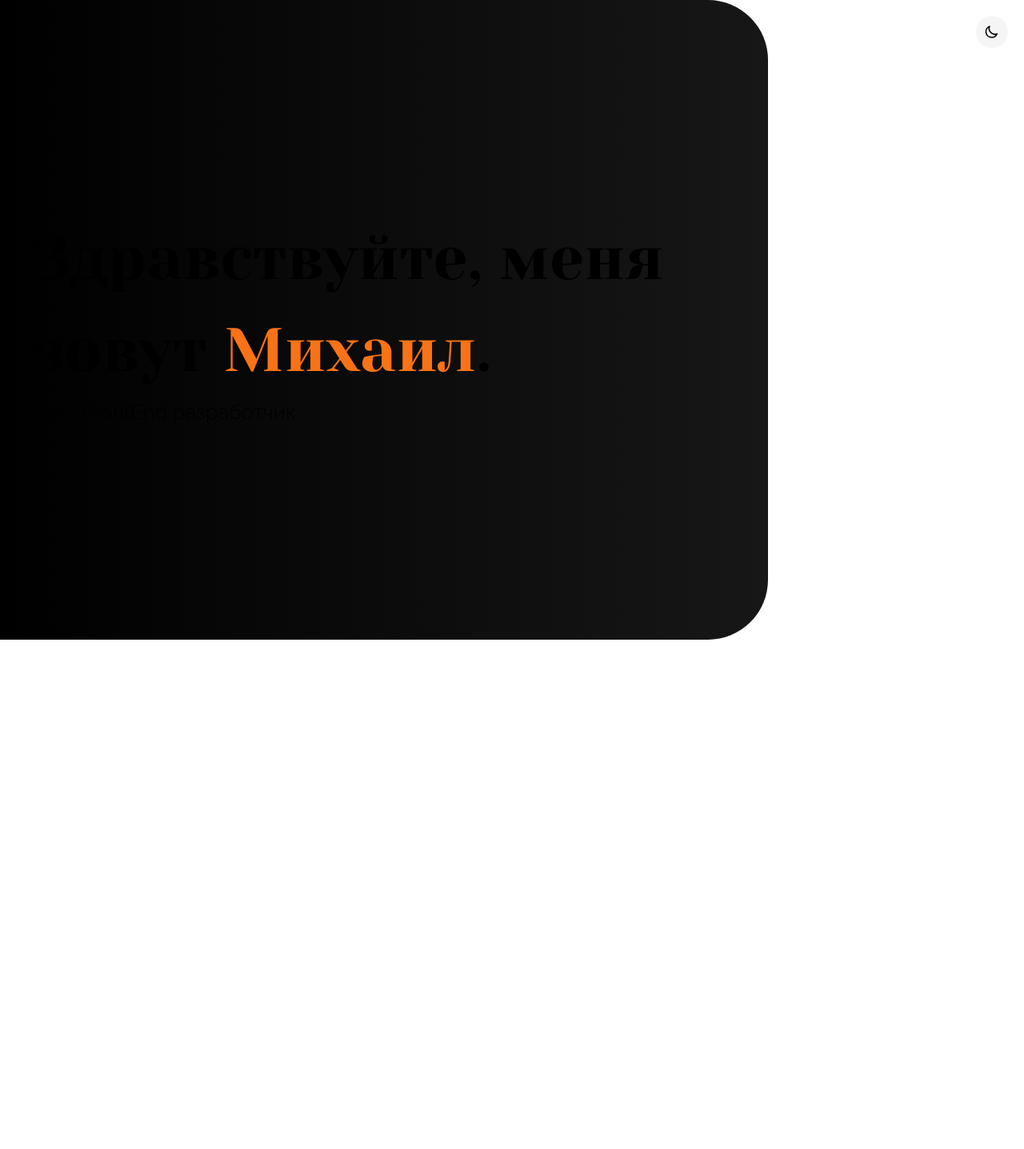
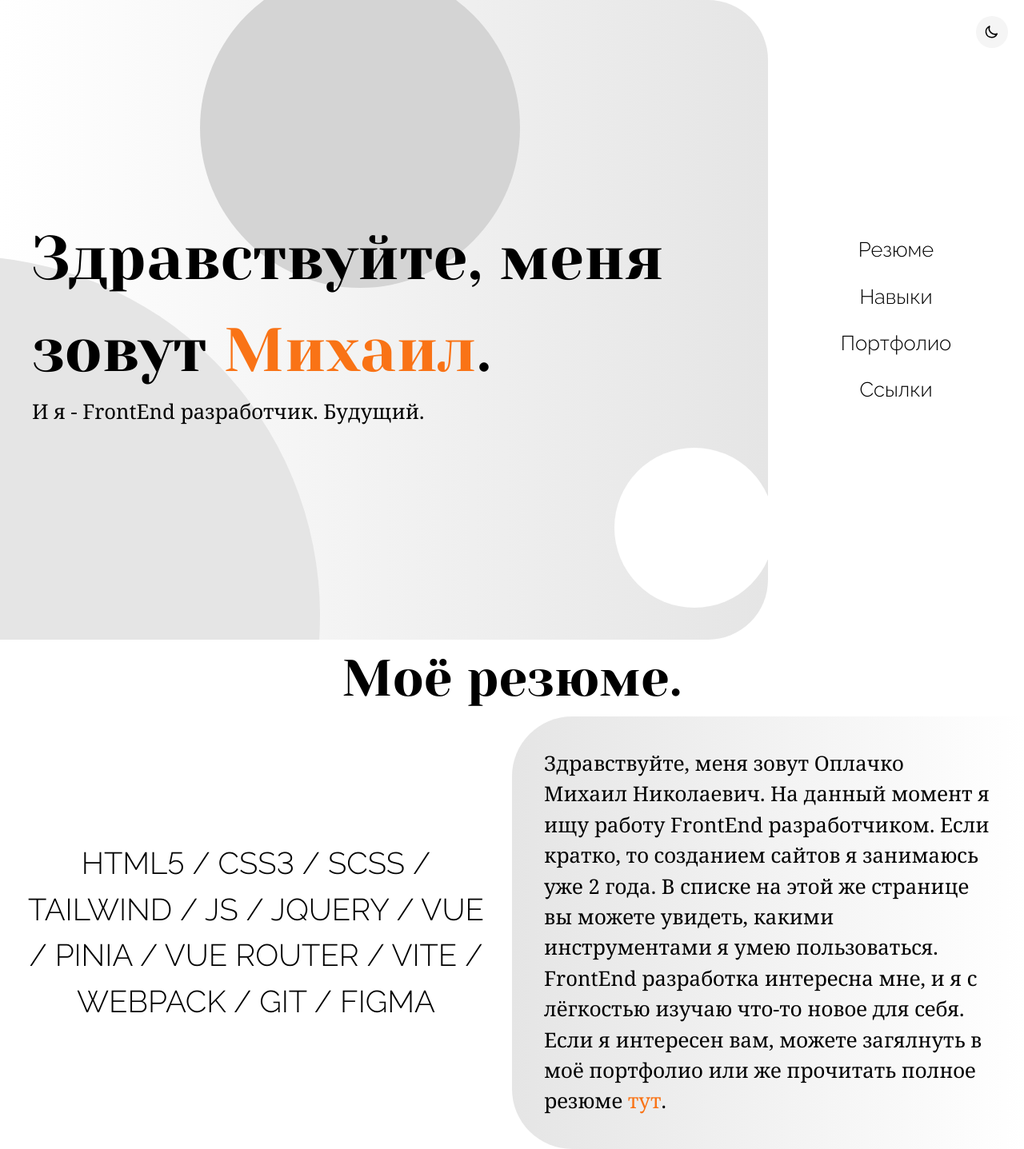
Before and after one commit to hysnp/portfolio-one, a Vue app: page / in a window 1280 px wide. Shown: the whole page at 80% size. Before the commit the page ends 800 px from the top, so only its background shows below. Built offline with nearby package versions, Linux system fonts and the light colour scheme.

Commit message:
a lot of stuff

```diff
--- a/package.json
+++ b/package.json
@@ -9,8 +9,10 @@
   },
   "dependencies": {
     "@heroicons/vue": "^1.0.6",
+    "motion": "^10.11.0",
     "pinia": "^2.0.14",
     "sass": "^1.53.0",
+    "throttle-debounce": "^5.0.0",
     "vue": "^3.2.37"
   },
   "devDependencies": {
--- a/src/App.vue
+++ b/src/App.vue
@@ -1,12 +1,14 @@
 <template>
-  <main class="h-full dark:bg-black bg-white duration-200">
+  <main class="h-full dark:bg-black bg-white">
     <SectionOneVue />
+    <SectionTwoVue />
   </main>
 </template>
 
 <script setup>
 // vue3 parts
 import SectionOneVue from "./sections/SectionOne.vue";
+import SectionTwoVue from "./sections/SectionTwo.vue";
 </script>
 
 <style lang="scss">
--- a/src/sections/SectionOne.vue
+++ b/src/sections/SectionOne.vue
@@ -1,29 +1,183 @@
 <template>
-  <section>
+  <section id="section-one" class="flex lg:flex-row flex-col">
     <ThemeSwitcherVue />
-    <div class="bg-section-one grid place-content-center h-screen lg:w-3/4 w-full px-10">
-      <h1 class="text-eva lg:text-6vw text-6vh lg:text-left text-center">
+    <div
+      class="relative grid place-content-center h-screen lg:w-3/4 w-full px-10 lg:bg-gradient-to-r bg-gradient-to-b from-white to-neutral-200 dark:from-black dark:to-neutral-900 lg:rounded-r-75px rounded-b-75px overflow-hidden z-10"
+    >
+      <h1
+        id="text-show-1"
+        class="relative text-eva lg:text-6vw text-5vh lg:text-left text-center z-20"
+        style="filter: opacity(0); top: -40px"
+      >
         Здравствуйте, меня зовут <span class="text-orange-500">Михаил</span>.
       </h1>
-      <p class="text-raleway lg:text-2vw text-2vh lg:text-left text-center">И я - FrontEnd разработчик.</p>
+      <p
+        id="text-show-2"
+        class="relative text-noto lg:text-2vw text-2vh lg:text-left text-center z-20"
+        style="filter: opacity(0)"
+      >
+        И я - FrontEnd разработчик. Будущий.
+      </p>
+
+      <svg
+        width="400"
+        height="400"
+        viewBox="0 0 400 400"
+        xmlns="http://www.w3.org/2000/svg"
+        id="circle-one"
+        class="absolute"
+        style="top: -500px; left: 250px"
+      >
+        <circle
+          cx="200"
+          cy="200"
+          r="200"
+          class="dark:fill-neutral-800 fill-neutral-300"
+        />
+      </svg>
+      <svg
+        width="200"
+        height="200"
+        viewBox="0 0 200 200"
+        xmlns="http://www.w3.org/2000/svg"
+        id="circle-two"
+        class="absolute"
+        style="top: -300px; left: 60vw"
+      >
+        <circle
+          cx="100"
+          cy="100"
+          r="100"
+          class="dark:fill-neutral-900 fill-white"
+        />
+      </svg>
+      <svg
+        width="900"
+        height="900"
+        viewBox="0 0 900 900"
+        xmlns="http://www.w3.org/2000/svg"
+        id="circle-three"
+        class="absolute"
+        style="top: -900px; left: -500px"
+      >
+        <circle
+          cx="450"
+          cy="450"
+          r="450"
+          class="dark:fill-neutral-800 fill-neutral-200"
+        />
+      </svg>
     </div>
+    <nav
+      class="flex lg:flex-nowrap lg:flex-col flex-wrap justify-center items-center lg:w-1/4 w-full my-5 lg:space-y-5 text-center text-raleway lg:text-2vw text-3vh"
+    >
+      <a
+        id="nav-anim-1"
+        class="px-5 hover:bg-orange-500 duration-200 rounded-full"
+        style="filter: opacity(0)"
+        href="#section-two"
+        >Резюме</a
+      >
+      <a
+        id="nav-anim-2"
+        class="px-5 hover:bg-orange-500 duration-200 rounded-full"
+        style="filter: opacity(0)"
+        href=""
+        >Навыки</a
+      >
+      <a
+        id="nav-anim-3"
+        class="px-5 hover:bg-orange-500 duration-200 rounded-full"
+        style="filter: opacity(0)"
+        href=""
+        >Портфолио</a
+      >
+      <a
+        id="nav-anim-4"
+        class="px-5 hover:bg-orange-500 duration-200 rounded-full"
+        style="filter: opacity(0)"
+        href=""
+        >Ссылки</a
+      >
+    </nav>
   </section>
 </template>
 
 <script setup>
-import ThemeSwitcherVue from '../components/ThemeSwitcher.vue';
+import { onMounted } from "vue";
+// import { animate } from "motion";
+import { timeline } from "motion";
+import { throttle } from "throttle-debounce";
+
+import ThemeSwitcherVue from "../components/ThemeSwitcher.vue";
+
+onMounted(() => {
+  if (window.innerWidth >= 1024) {
+    const sequence = [
+      [
+        "#text-show-1",
+        { filter: "opacity(1)", top: "0px" },
+        { duration: 1, delay: 0.5 },
+      ],
+      ["#text-show-2", { filter: "opacity(1)" }, { duration: 1, delay: 0.5 }],
+      ["#circle-one", { top: "-40px" }, { duration: 1, at: 2.5 }],
+      ["#circle-two", { top: "70vh" }, { duration: 1.3, at: 2.5 }],
+      ["#circle-three", { top: "40vh" }, { duration: 1.8, at: 2.5 }],
+      ["#nav-anim-1", { filter: "opacity(1)" }, { duration: 0.2 }],
+      ["#nav-anim-2", { filter: "opacity(1)" }, { duration: 0.2 }],
+      ["#nav-anim-3", { filter: "opacity(1)" }, { duration: 0.4 }],
+      ["#nav-anim-4", { filter: "opacity(1)" }, { duration: 0.6 }],
+    ];
+    timeline(sequence);
+  } else {
+    const sequence = [
+      [
+        "#text-show-1",
+        { filter: "opacity(1)", top: "0px" },
+        { duration: 1, delay: 0.5 },
+      ],
+      ["#text-show-2", { filter: "opacity(1)" }, { duration: 1, delay: 0.5 }],
+      [
+        "#circle-one",
+        { top: "-100px", left: "50px" },
+        { duration: 1, at: 2.5 },
+      ],
+      ["#circle-two", { top: "40vh" }, { duration: 1.3, at: 2.5 }],
+      ["#circle-three", { top: "60vh" }, { duration: 1.8, at: 2.5 }],
+      ["#nav-anim-1", { filter: "opacity(1)" }, { duration: 0.2 }],
+      ["#nav-anim-2", { filter: "opacity(1)" }, { duration: 0.2 }],
+      ["#nav-anim-3", { filter: "opacity(1)" }, { duration: 0.4 }],
+      ["#nav-anim-4", { filter: "opacity(1)" }, { duration: 0.6 }],
+    ];
+    timeline(sequence);
+  }
+
+  const circleOne = document.querySelector("#circle-one");
+  const circleTwo = document.querySelector("#circle-two");
+  const circleThree = document.querySelector("#circle-three");
+  function animMainImg() {
+    if (window.innerWidth >= 1024) {
+      window.addEventListener(
+        "pointermove",
+        throttle(10, (event) => {
+          circleOne.style.transform = `translate(${
+            event.clientX / 75 + "px"
+          }, ${event.clientY / 75 + "px"})`;
+          circleTwo.style.transform = `translate(${
+            -event.clientX / 50 + "px"
+          }, ${-event.clientY / 50 + "px"})`;
+          circleThree.style.transform = `translate(${
+            -event.clientX / 125 + "px"
+          }, ${-event.clientY / 125 + "px"})`;
+        })
+      );
+    }
+  }
+
+  if (window.innerWidth >= 1024) {
+    animMainImg();
+  }
+});
 </script>
 
-<style lang="scss" scoped>
-.bg-section-one {
-  background: linear-gradient(360deg, #171717 0%, #000000 100%);
-  border-radius: 0px 0px 75px 75px;
-}
-
-@media (min-width: 1024px) {
-  .bg-section-one {
-    background: linear-gradient(270deg, #171717 0%, #000000 100%);
-    border-radius: 0px 75px 75px 0px;
-  }
-}
-</style>
+<style lang="scss" scoped></style>
--- /dev/null
+++ b/src/sections/SectionTwo.vue
@@ -0,0 +1,33 @@
+<template>
+  <section id="section-two">
+    <h1 class="text-eva lg:text-5vw text-4vh text-center">Моё резюме.</h1>
+    <div class="flex lg:flex-row flex-col-reverse">
+      <div class="flex justify-center items-center lg:w-1/2 w-full">
+        <p class="lg:mt-0 mt-5 p-5 lg:text-3vw text-4vh text-center text-raleway">
+          HTML5 / CSS3 / SCSS / TAILWIND / JS / JQUERY / VUE / PINIA / VUE
+          ROUTER / VITE / WEBPACK / GIT / FIGMA
+        </p>
+      </div>
+      <p
+        class="lg:w-1/2 w-full p-10 text-noto lg:text-2vw text-2vh lg:bg-gradient-to-r bg-gradient-to-b dark:from-neutral-900 dark:to-black from-neutral-200 to-white lg:rounded-l-75px rounded-t-75px"
+      >
+        Здравствуйте, меня зовут Оплачко Михаил Николаевич. На данный момент я
+        ищу работу FrontEnd разработчиком. Если кратко, то созданием сайтов я
+        занимаюсь уже 2 года. В списке на этой же странице вы можете увидеть,
+        какими инструментами я умею пользоваться. FrontEnd разработка интересна
+        мне, и я с лёгкостью изучаю что-то новое для себя. Если я интересен вам,
+        можете загялнуть в моё портфолио или же прочитать полное резюме
+        <a
+          class="text-orange-500"
+          target="_blank"
+          href="https://barnaul.hh.ru/resume/e86a7784ff0a557c590039ed1f596d57716f37"
+          >тут</a
+        >.
+      </p>
+    </div>
+  </section>
+</template>
+
+<script setup></script>
+
+<style lang="scss" scoped></style>
```
Also changed, not shown: src/tailwind.css, 1 other file (tests, documents, lock files or other folders).
